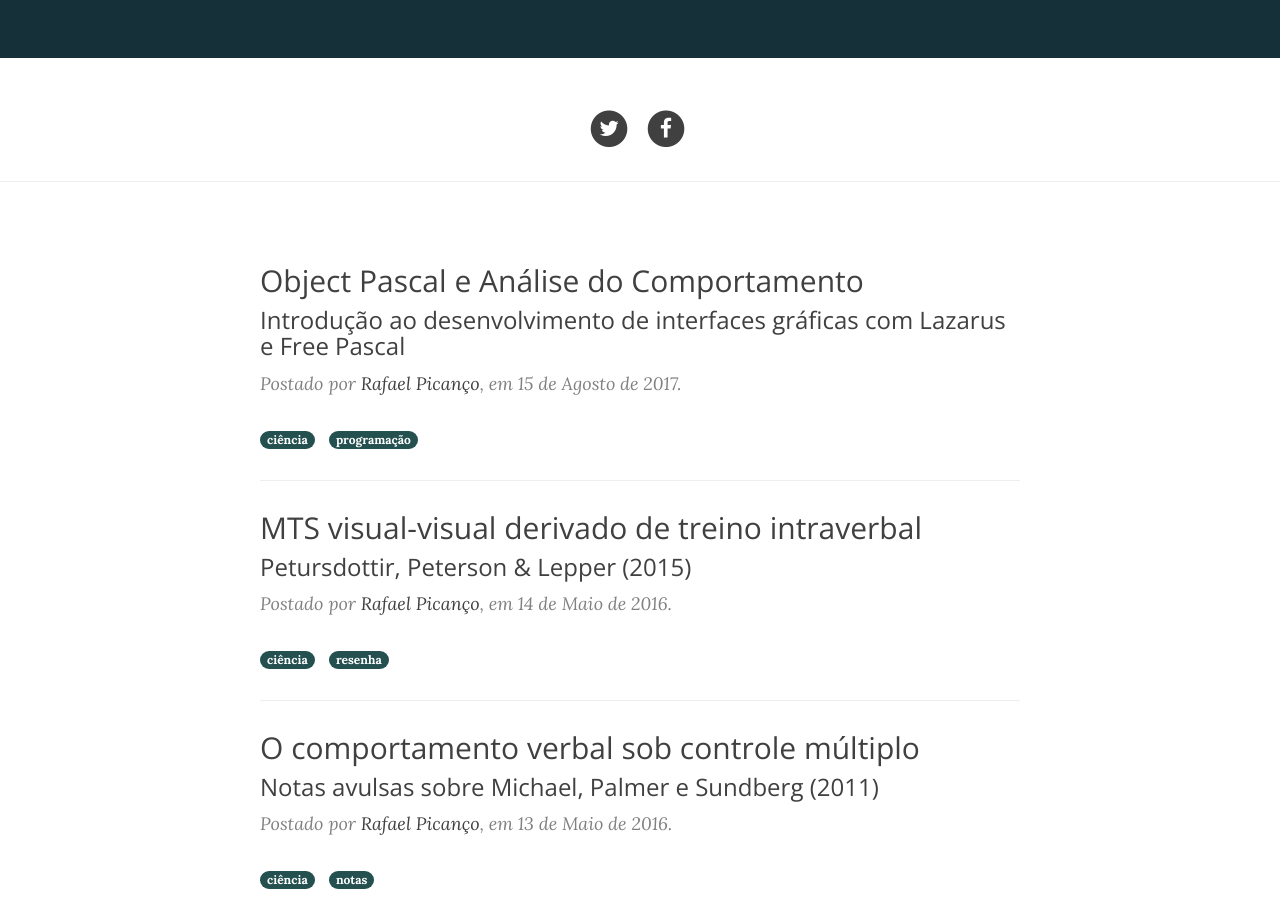
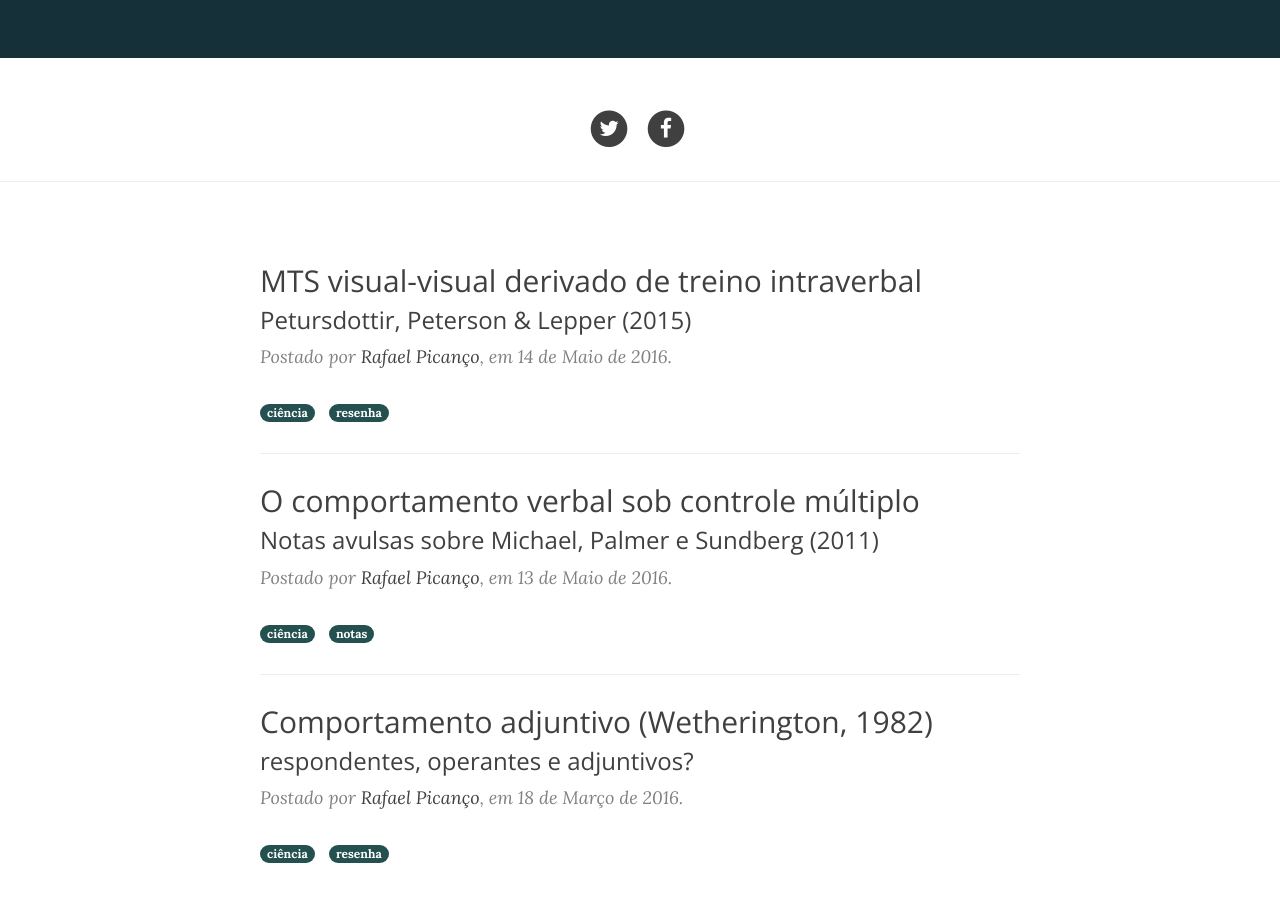
Before and after one commit to cpicanco/blog, a Jekyll site: the page built from pt-br/index.md, in a window 1280 px wide and 900 px high, scrolled down 390 px. Built offline with Jekyll 4.4.1, drawn with Linux system fonts in a browser that asks for light colours; nearby versions of some CDN libraries.

Commit message:
implement private posts
A private post is accessed only through a direct link.

```diff
--- a/_layouts/InitialPage.html
+++ b/_layouts/InitialPage.html
@@ -43,6 +43,7 @@
       <div class="row">
         <div class="infinite-container col-lg-8 col-lg-offset-2 col-md-10 col-md-offset-1">
       {% for post in filtered_posts limit:site.mpaginate %}
+        {% unless post.private %}
           <div class="infinite-item post-preview">
             <a href="{{ post.url }}">
               <h2 class="post-title">
@@ -66,6 +67,7 @@
             </div>
           </div>
           <hr>
+        {% endunless %}
       {% endfor %}
         </div>
         <a class="infinite-more-link" href="page/1/"></a>
--- a/_posts/2017-08-15-object-pascal.markdown
+++ b/_posts/2017-08-15-object-pascal.markdown
@@ -4,6 +4,7 @@ title: 'Object Pascal e Análise do Comportamento'
 tags: ['ciência', 'programação']
 excerpt: 'Introdução ao desenvolvimento de interfaces gráficas com Lazarus e Free Pascal'
 language: pt-BR
+private: True
 copyright: <!--Copyright (c) 2017 Carlos Rafael Fernandes Picanço.-->
 ---
 
```
